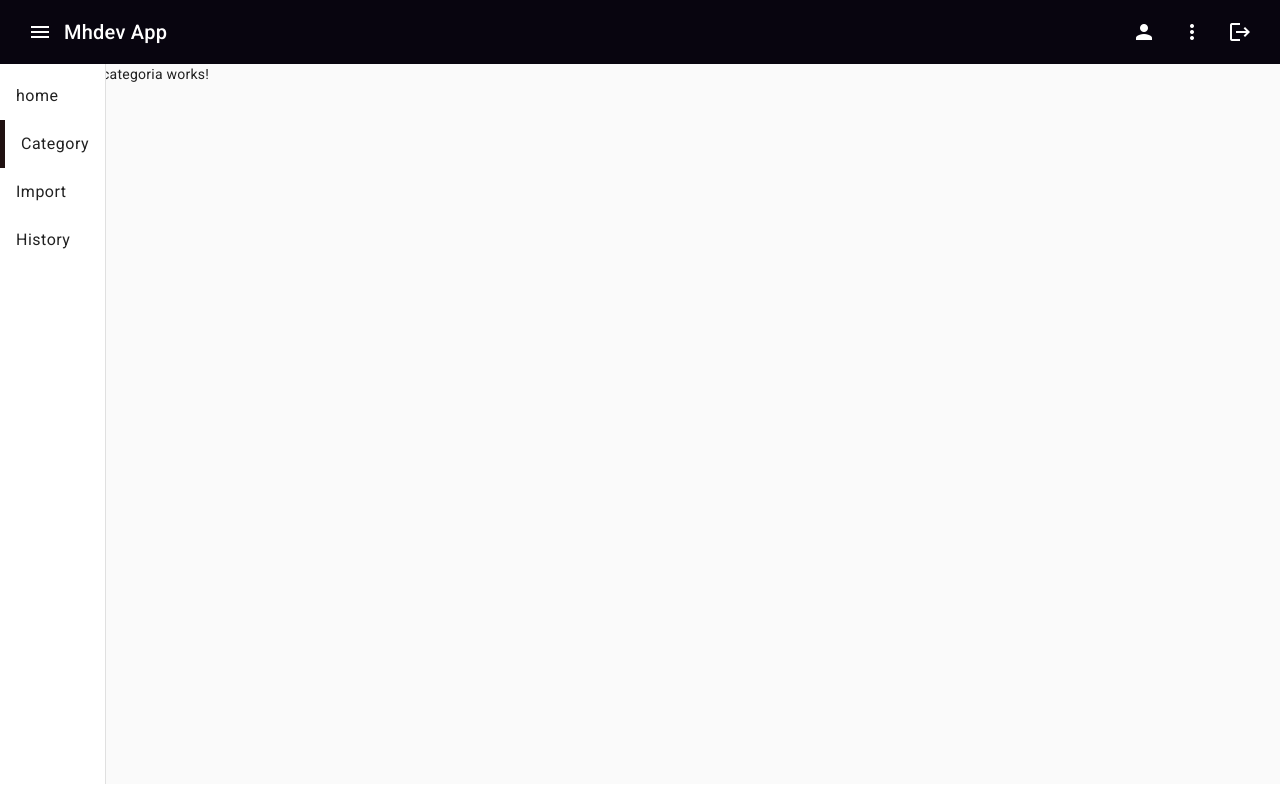
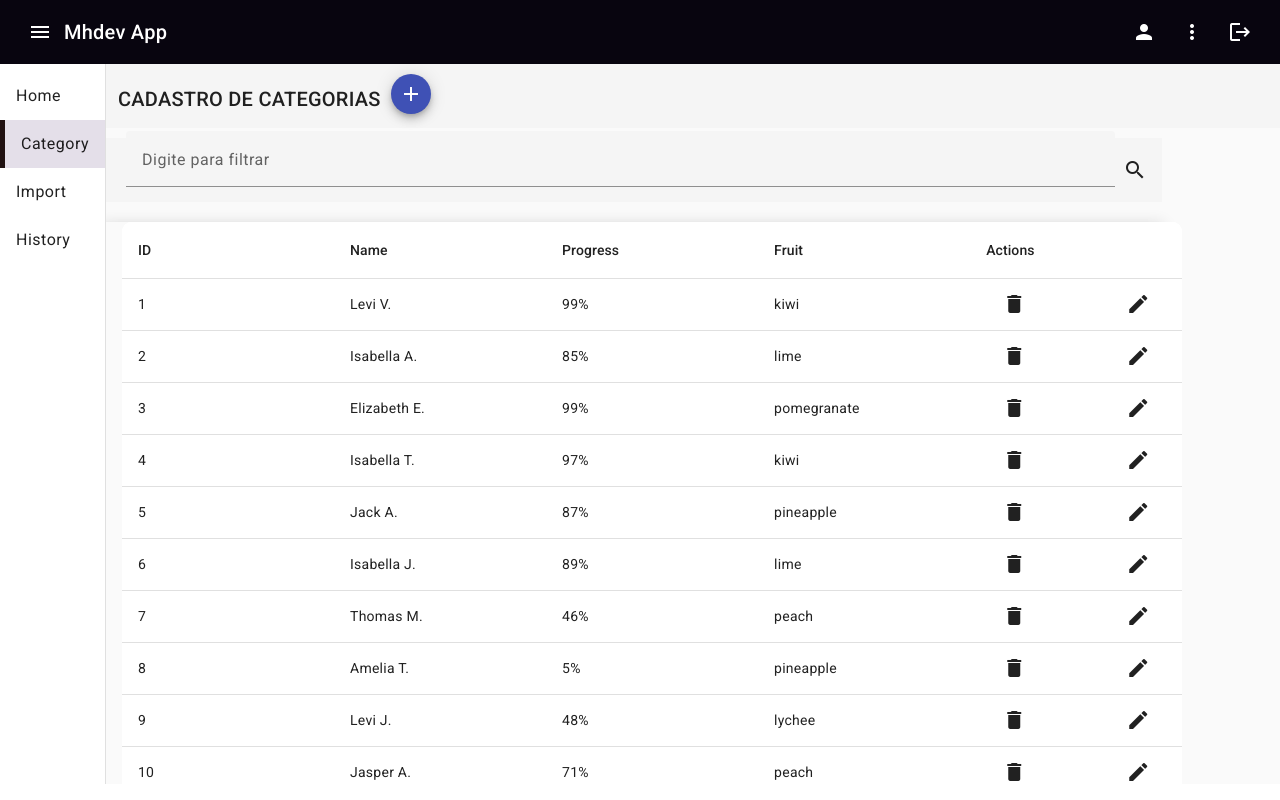
Before and after one commit to Ma7heus/Money-Control-Angular, an Angular app: page /category in a window 1280 px wide. Built offline with nearby package versions, Linux system fonts and the light colour scheme.

Commit message:
aDICIONANDO FORM

```diff
--- a/src/app/componentes/categoria/categoria.component.css
+++ b/src/app/componentes/categoria/categoria.component.css
@@ -0,0 +1,61 @@
+.container-head {
+  display: block;
+}
+.container-table{
+  height: 40%;
+  width: 90%;
+}
+
+.titulo {
+  display: flex;
+  align-items: center;
+  padding-top: 10px;
+}
+
+.titulo span {
+  margin-right: 10px;
+}
+
+.mat-toolbar {
+  display: block;
+  margin-bottom: 10px; /* Adicione espaçamento entre as toolbars, se desejado */
+}
+
+.filtro {
+  width: 90%;
+  display: flex;
+  align-items: center;
+}
+
+/* Adicione espaçamento entre o label, input e ícone de busca, se desejado */
+.filtro mat-form-field,
+.filtro mat-icon {
+  margin-left: 8px;
+}
+
+.mat-mdc-form-field {
+  font-size: 14px;
+  width: 100%;
+}
+
+td, th {
+  width: 20%;
+}
+
+.custom-table {
+  margin: 20px;
+  border-collapse: collapse; /* Mesclando as bordas das células */
+  border-radius: 10px; /* Definindo o raio para deixar as bordas arredondadas */
+  overflow: hidden; /* Para garantir que as bordas arredondadas sejam exibidas corretamente */
+}
+
+
+.btn-container {
+  display: flex;
+  justify-content: space-between;
+  align-items: center;
+}
+
+.btn-container button {
+  margin: 0 4px;
+}
--- a/src/app/componentes/categoria/categoria.component.html
+++ b/src/app/componentes/categoria/categoria.component.html
@@ -1 +1,68 @@
-<p>categoria works!</p>
+<div class="container-head">
+  <span></span>
+  <mat-toolbar class="titulo">
+    <span>CADASTRO DE CATEGORIAS</span>
+    <button mat-mini-fab color="primary">
+      <mat-icon>add</mat-icon>
+    </button>
+  </mat-toolbar>
+
+  <mat-toolbar class="filtro">
+    <mat-form-field>
+      <mat-label>Digite para filtrar</mat-label>
+      <input matInput (keyup)="applyFilter($event)" #input />
+    </mat-form-field>
+    <mat-icon>search</mat-icon>
+  </mat-toolbar>
+</div>
+
+<div class="container-table">
+  <div class="mat-elevation-z8">
+    <table mat-table [dataSource]="dataSource" matSort class="custom-table">
+
+      <ng-container matColumnDef="id">
+        <th mat-header-cell *matHeaderCellDef mat-sort-header>ID</th>
+        <td mat-cell *matCellDef="let row">{{ row.id }}</td>
+      </ng-container>
+
+      <ng-container matColumnDef="progress">
+        <th mat-header-cell *matHeaderCellDef mat-sort-header>Progress</th>
+        <td mat-cell *matCellDef="let row">{{ row.progress }}%</td>
+      </ng-container>
+
+      <ng-container matColumnDef="name">
+        <th mat-header-cell *matHeaderCellDef mat-sort-header>Name</th>
+        <td mat-cell *matCellDef="let row">{{ row.name }}</td>
+      </ng-container>
+
+      <ng-container matColumnDef="fruit">
+        <th mat-header-cell *matHeaderCellDef mat-sort-header>Fruit</th>
+        <td mat-cell *matCellDef="let row">{{ row.fruit }}</td>
+      </ng-container>
+
+      <ng-container matColumnDef="actions">
+        <th mat-header-cell *matHeaderCellDef>Actions</th>
+        <td mat-cell *matCellDef="let row">
+          <div class="btn-container">
+            <button mat-icon-button aria-label="Delete">
+              <mat-icon>delete</mat-icon>
+            </button>
+            <button mat-icon-button aria-label="Edit">
+              <mat-icon>edit</mat-icon>
+            </button>
+          </div>
+        </td>
+      </ng-container>
+
+      <tr mat-header-row *matHeaderRowDef="displayedColumns"></tr>
+      <tr mat-row *matRowDef="let row; columns: displayedColumns"></tr>
+
+      <tr class="mat-row" *matNoDataRow>
+        <td class="mat-cell" colspan="4">
+          No data matching the filter "{{ input.value }}"
+        </td>
+      </tr>
+    </table>
+
+  </div>
+</div>
--- a/src/app/componentes/categoria/categoria.component.ts
+++ b/src/app/componentes/categoria/categoria.component.ts
@@ -1,10 +1,93 @@
-import { Component } from '@angular/core';
+import { Component , AfterViewInit, ViewChild} from '@angular/core';
+import { MatTableModule, MatTableDataSource } from '@angular/material/table';
+import {MatPaginator, MatPaginatorModule} from '@angular/material/paginator';
+import {MatSort, MatSortModule} from '@angular/material/sort';
+
+export interface UserData {
+  id: string;
+  name: string;
+  progress: string;
+  fruit: string;
+}
+
+/** Constants used to fill up our data base. */
+const FRUITS: string[] = [
+  'blueberry',
+  'lychee',
+  'kiwi',
+  'mango',
+  'peach',
+  'lime',
+  'pomegranate',
+  'pineapple',
+];
+const NAMES: string[] = [
+  'Maia',
+  'Asher',
+  'Olivia',
+  'Atticus',
+  'Amelia',
+  'Jack',
+  'Charlotte',
+  'Theodore',
+  'Isla',
+  'Oliver',
+  'Isabella',
+  'Jasper',
+  'Cora',
+  'Levi',
+  'Violet',
+  'Arthur',
+  'Mia',
+  'Thomas',
+  'Elizabeth',
+];
 
 @Component({
   selector: 'app-categoria',
   templateUrl: './categoria.component.html',
-  styleUrls: ['./categoria.component.css']
+  styleUrls: ['./categoria.component.css'],
 })
-export class CategoriaComponent {
+export class CategoriaComponent implements AfterViewInit {
+
+  displayedColumns: string[] = ['id', 'name', 'progress', 'fruit', 'actions'];
+  dataSource: MatTableDataSource<UserData>;
+
+  constructor() {
+    // Create 100 users
+    const users = Array.from({length: 100}, (_, k) => createNewUser(k + 1));
+
+    // Assign the data to the data source for the table to render
+    this.dataSource = new MatTableDataSource(users);
+  }
+
+  ngAfterViewInit() {
+
+  }
+
+  applyFilter(event: Event) {
+    const filterValue = (event.target as HTMLInputElement).value;
+    this.dataSource.filter = filterValue.trim().toLowerCase();
+
+    if (this.dataSource.paginator) {
+      this.dataSource.paginator.firstPage();
+    }
+  }
+}
+
+/** Builds and returns a new User. */
+function createNewUser(id: number): UserData {
+  const name =
+    NAMES[Math.round(Math.random() * (NAMES.length - 1))] +
+    ' ' +
+    NAMES[Math.round(Math.random() * (NAMES.length - 1))].charAt(0) +
+    '.';
+
+  return {
+    id: id.toString(),
+    name: name,
+    progress: Math.round(Math.random() * 100).toString(),
+    fruit: FRUITS[Math.round(Math.random() * (FRUITS.length - 1))],
+  };
 
 }
--- a/src/app/componentes/home/home.component.css
+++ b/src/app/componentes/home/home.component.css
@@ -0,0 +1,27 @@
+.container-mes {
+  display: flex;
+  height: 10%;
+  width: 100%;
+  justify-content: center;
+  background-color: rgb(130, 130, 215);
+  align-items: center;
+}
+
+
+.container {
+  display: flex;
+  justify-content: center;
+  align-items: center;
+  height: 70%;
+}
+
+mat-grid-list{
+  width: 90%;
+
+
+}
+
+mat-grid-tile {
+  background: lightblue;
+  border-radius: 30px;
+}
--- a/src/app/componentes/home/home.component.html
+++ b/src/app/componentes/home/home.component.html
@@ -1 +1,19 @@
-<p>home works!</p>
+<div class="container-mes">
+  <mat-button-toggle-group *ngFor="let mes of listaMeses" #group="matButtonToggleGroup">
+    <mat-button-toggle  value="{{mes}}" aria-label="Text align center">
+      <a>{{mes}}</a>
+    </mat-button-toggle>
+  </mat-button-toggle-group>
+</div>
+
+
+
+<div class="container">
+  <mat-grid-list cols="4" rowHeight="2:4" gutterSize="10px">
+    <mat-grid-tile>1</mat-grid-tile>
+    <mat-grid-tile>2</mat-grid-tile>
+    <mat-grid-tile>3</mat-grid-tile>
+    <mat-grid-tile>4</mat-grid-tile>
+  </mat-grid-list>
+
+</div>
--- a/src/app/componentes/home/home.component.ts
+++ b/src/app/componentes/home/home.component.ts
@@ -7,4 +7,7 @@ import { Component } from '@angular/core';
 })
 export class HomeComponent {
 
+  listaMeses = ['JAN','FEV','MAR','ABR','MAI','JUN','JAN','JUL','AGO','SET','OUT','NOV','DEZ'];
+
+  listaCategorias = [1,2,3,4];
 }
--- a/src/app/componentes/navbar/navbar.component.css
+++ b/src/app/componentes/navbar/navbar.component.css
@@ -13,6 +13,7 @@
 
 .active{
   border-left: 5px solid rgb(32, 17, 17);
+  background-color: rgb(228, 223, 233);
   color: white;
   transition: 200ms ease-in;
 }
--- a/src/app/componentes/navbar/navbar.component.html
+++ b/src/app/componentes/navbar/navbar.component.html
@@ -30,7 +30,7 @@
   <mat-sidenav #sidenav opened="true" mode="side">
     <mat-nav-list>
       <a
-        routerLink="home" routerLinkActive="active" mat-list-item>home</a>
+        routerLink="home" routerLinkActive="active" mat-list-item>Home</a>
       <a routerLink="category" routerLinkActive="active" mat-list-item>Category</a>
       <a routerLink="import" routerLinkActive="active" mat-list-item>Import</a>
       <a routerLink="history" routerLinkActive="active" mat-list-item>History</a>
```
Also changed, not shown: src/app/app.module.ts (+14 -1 lines).
